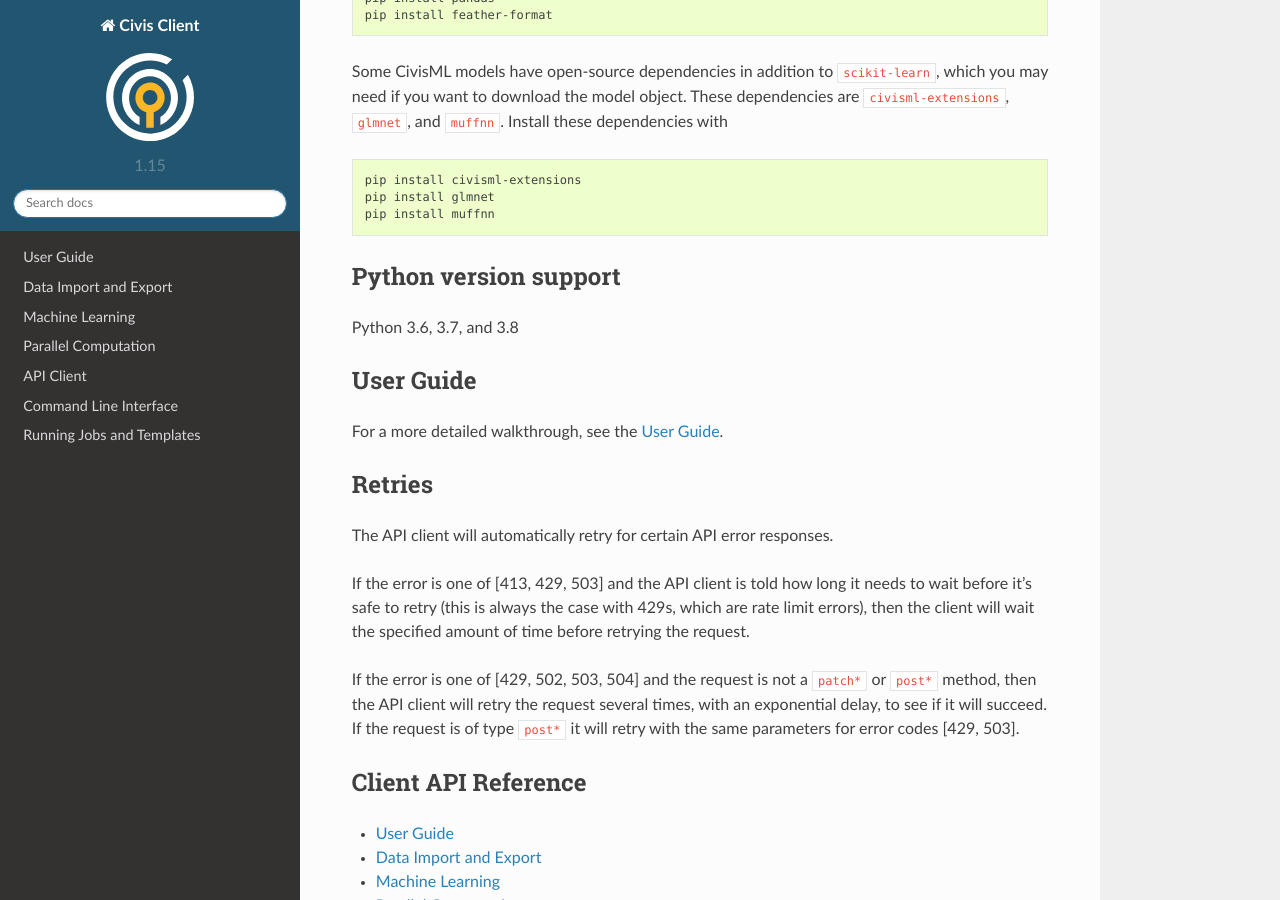
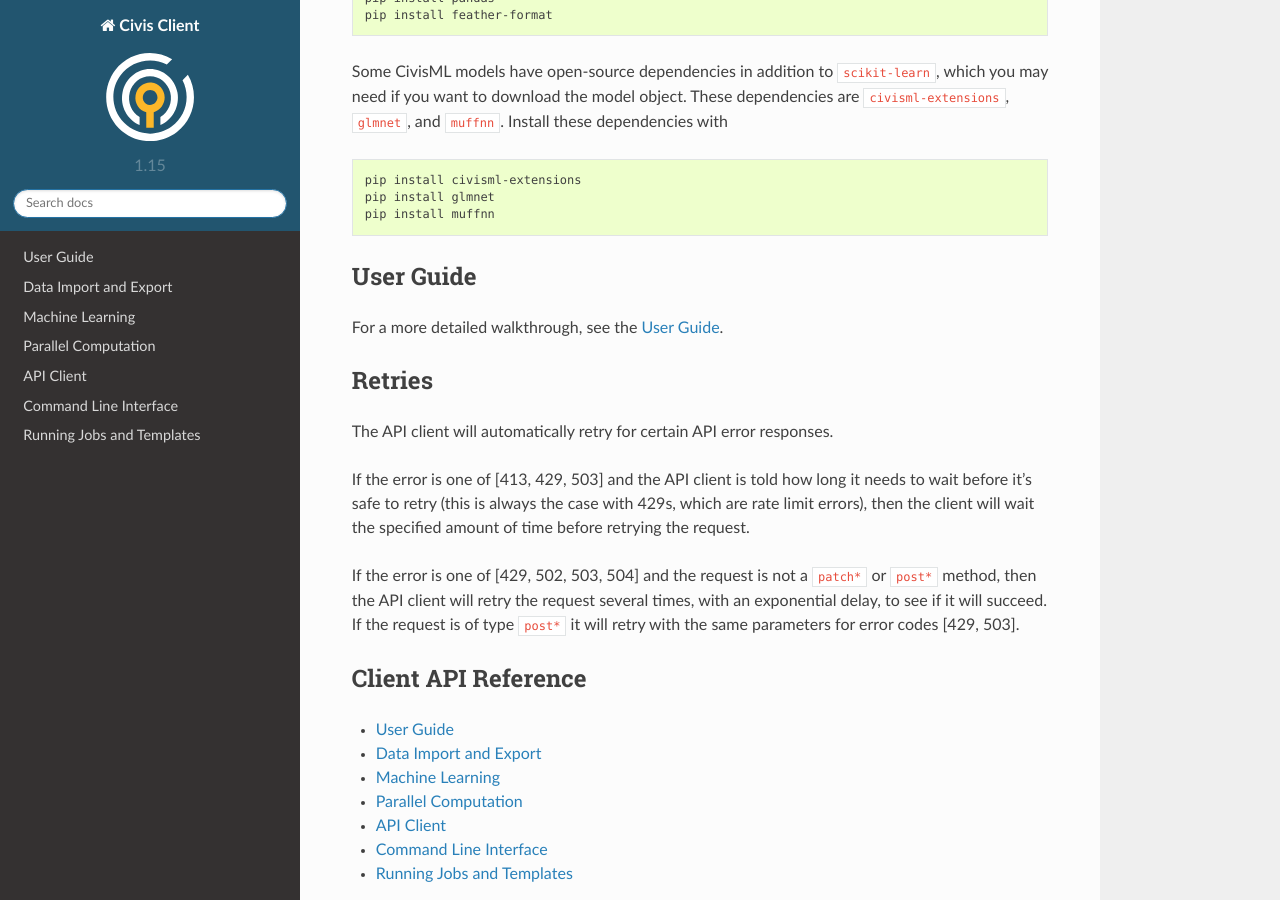
Before and after one commit to civisanalytics/civis-python, a Sphinx documentation site: the page built from docs/source/index.rst, in a window 1280 px wide and 900 px high, scrolled down 1848 px. Built offline with Sphinx 7.4.7 and the Read the Docs theme 2.0.0, drawn with Linux system fonts in a browser that asks for light colours.

Commit message:
DEP drop python 3.6, add 3.9 and 3.10

```diff
--- a/README.rst
+++ b/README.rst
@@ -138,15 +138,6 @@
 
 .. end-include-marker-installation-section
 
-.. start-include-marker-python-version-support-section
-
-Python version support
-----------------------
-
-Python 3.6, 3.7, and 3.8
-
-.. end-include-marker-python-version-support-section
-
 Usage
 -----
 
--- a/docs/source/index.rst
+++ b/docs/source/index.rst
@@ -17,11 +17,6 @@
 .. include:: ../../README.rst
   :start-after: start-include-marker-installation-section
   :end-before: end-include-marker-installation-section
-
-
-.. include:: ../../README.rst
-  :start-after: start-include-marker-python-version-support-section
-  :end-before: end-include-marker-python-version-support-section
 
 
 User Guide
--- a/setup.py
+++ b/setup.py
@@ -10,9 +10,10 @@
 CLASSIFIERS = [
     'Programming Language :: Python',
     'Programming Language :: Python :: 3',
-    'Programming Language :: Python :: 3.6',
     'Programming Language :: Python :: 3.7',
     'Programming Language :: Python :: 3.8',
+    'Programming Language :: Python :: 3.9',
+    'Programming Language :: Python :: 3.10',
     'Programming Language :: Python :: 3 :: Only',
 ]
 
```
Also changed, not shown: .travis.yml.
